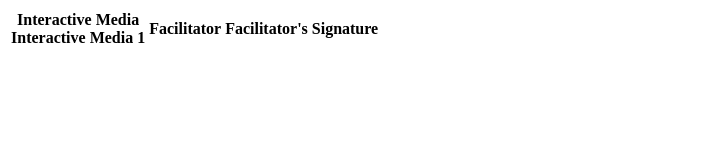
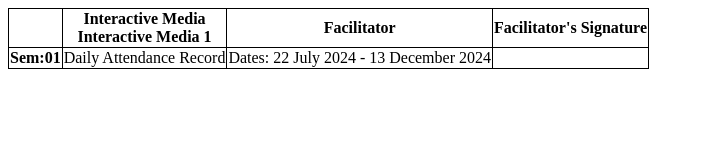
Before and after one commit to Reklam41/register, a plain HTML site: page index.html in a window 1280 px wide. Shown: the whole page, without its empty margins (0-704 px from the left). Drawn offline with Linux system fonts and the light colour scheme.

Commit message:
added the border lines to my tables

```diff
--- a/index.html
+++ b/index.html
@@ -4,11 +4,13 @@
     <meta charset="UTF-8" />
     <meta name="viewport" content="width=device-width, initial-scale=1.0" />
     <title>Register</title>
+    <link rel="stylesheet" href="main.css" />
   </head>
   <body>
     <main>
       <table>
         <tr>
+          <th></th>
           <th>
             Interactive Media <br />
             Interactive Media 1
@@ -16,6 +18,11 @@
           <th>Facilitator</th>
           <th>Facilitator's Signature</th>
         </tr>
+        <tr>
+          <th>Sem:01</th>
+          <td>Daily Attendance Record</td>
+          <td>Dates: 22 July 2024 - 13 December 2024</td>
+        </tr>
       </table>
     </main>
   </body>
--- a/main.css
+++ b/main.css
@@ -0,0 +1,6 @@
+table,
+th,
+td {
+  border: 1px solid black;
+  border-collapse: collapse;
+}
```
